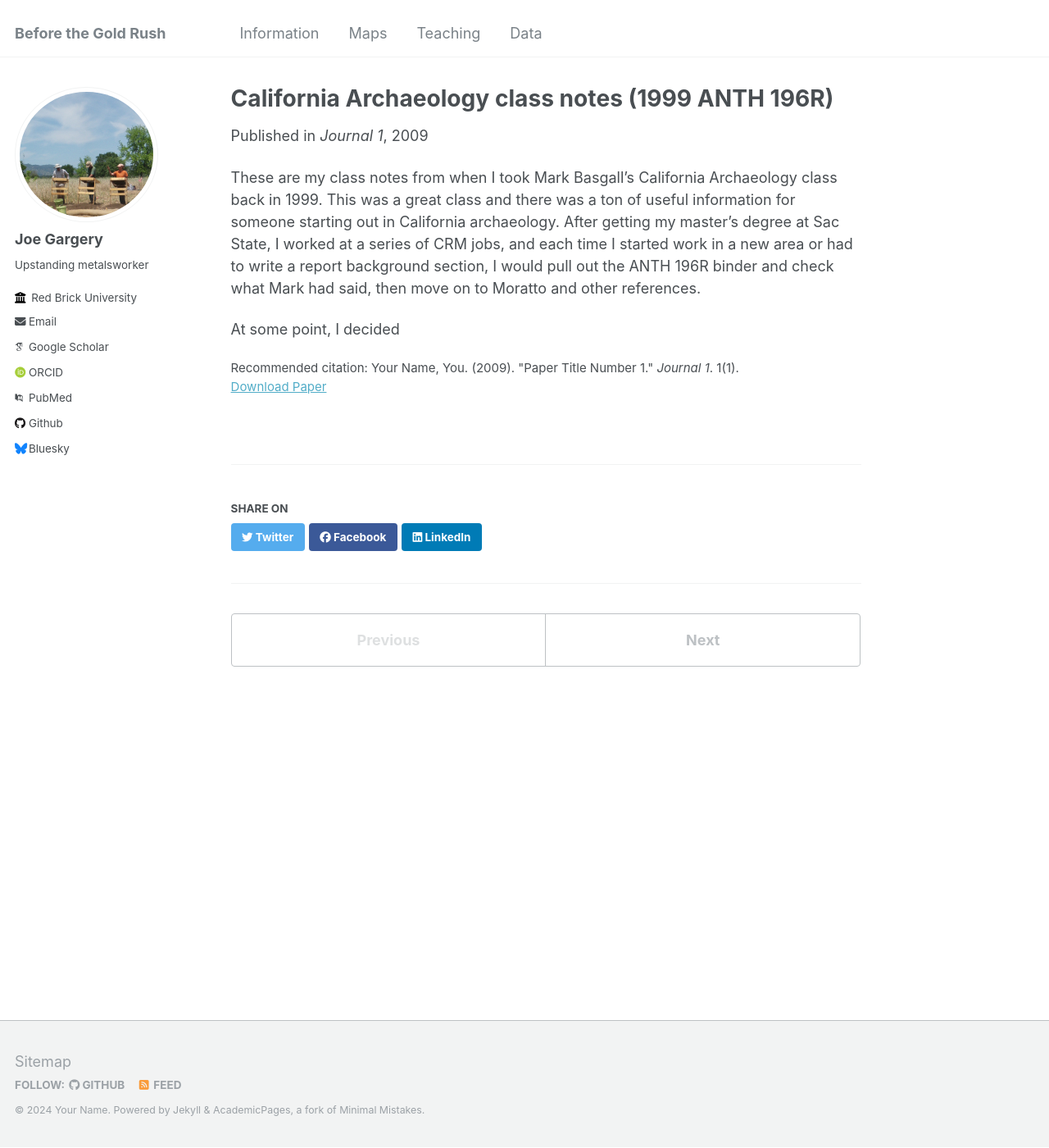
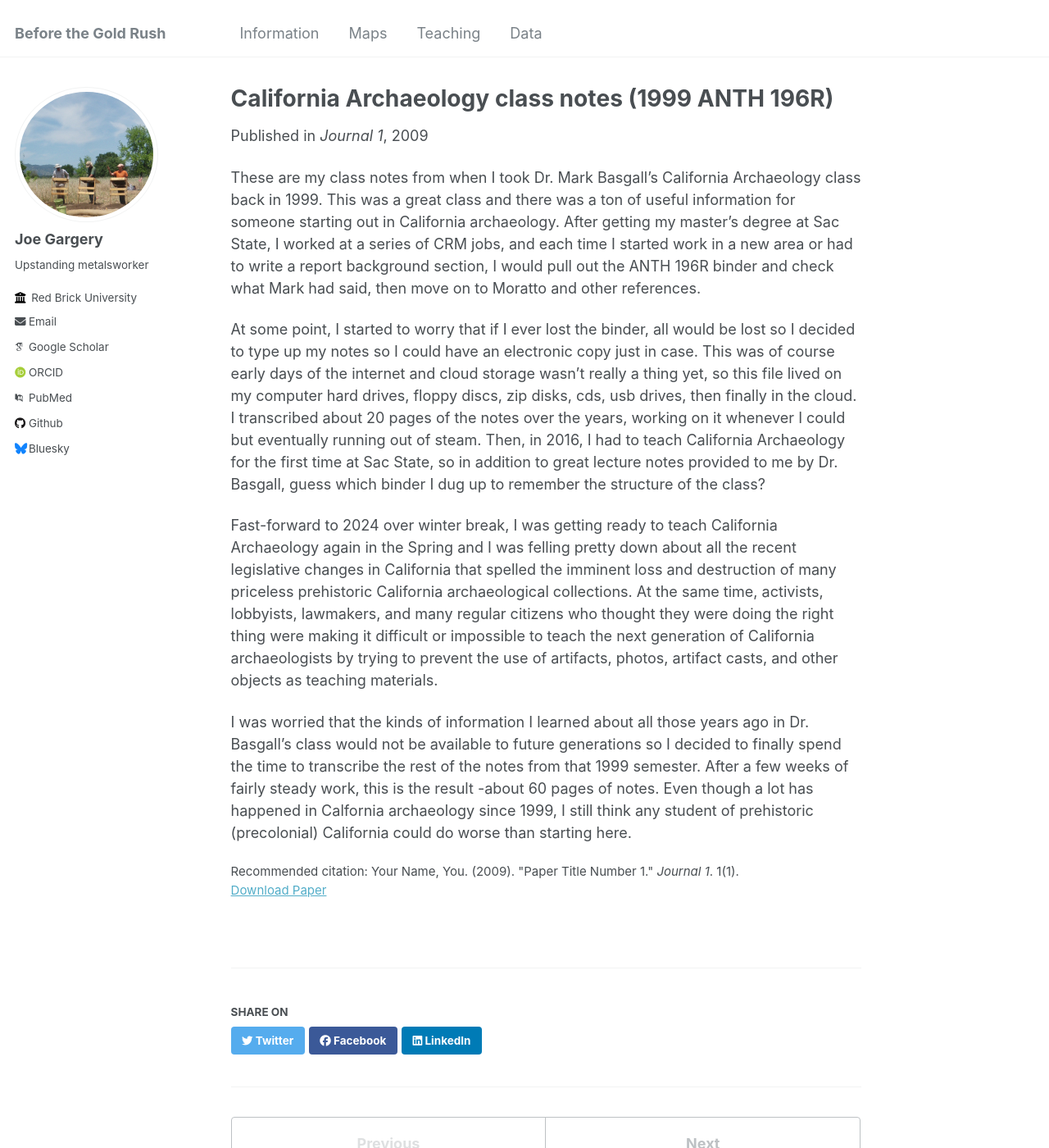
Before and after one commit to csus-arc/csus-arc.github.io, a Jekyll site: the page built from _publications/2009-10-01-paper-title-number-1.md, in a window 1280 px wide and 1400 px high. Shown: the whole window at 82% size. Built offline with Jekyll 4.4.1, drawn with Linux system fonts in a browser that asks for light colours; some web fonts are replaced.

Commit message:
Update 2009-10-01-paper-title-number-1.md

```diff
--- a/_publications/2009-10-01-paper-title-number-1.md
+++ b/_publications/2009-10-01-paper-title-number-1.md
@@ -10,6 +10,10 @@ paperurl: 'http://csus-arc.github.io/files/Basgall1999_myCAarch_notes2024_06_08.
 citation: 'Your Name, You. (2009). &quot;Paper Title Number 1.&quot; <i>Journal 1</i>. 1(1).'
 ---
 
-These are my class notes from when I took Mark Basgall's California Archaeology class back in 1999. This was a great class and there was a ton of useful information for someone starting out in California archaeology. After getting my master's degree at Sac State, I worked at a series of CRM jobs, and each time I started work in a new area or had to write a report background section, I would pull out the ANTH 196R binder and check what Mark had said, then move on to Moratto and other references.
+These are my class notes from when I took Dr. Mark Basgall's California Archaeology class back in 1999. This was a great class and there was a ton of useful information for someone starting out in California archaeology. After getting my master's degree at Sac State, I worked at a series of CRM jobs, and each time I started work in a new area or had to write a report background section, I would pull out the ANTH 196R binder and check what Mark had said, then move on to Moratto and other references.
 
-At some point, I decided
+At some point, I started to worry that if I ever lost the binder, all would be lost so I decided to type up my notes so I could have an electronic copy just in case. This was of course early days of the internet and cloud storage wasn't really a thing yet, so this file lived on my computer hard drives, floppy discs, zip disks, cds, usb drives, then finally in the cloud. I transcribed about 20 pages of the notes over the years, working on it whenever I could but eventually running out of steam. Then, in 2016, I had to teach California Archaeology for the first time at Sac State, so in addition to great lecture notes provided to me by Dr. Basgall, guess which binder I dug up to remember the structure of the class?
+
+Fast-forward to 2024 over winter break, I was getting ready to teach California Archaeology again in the Spring and I was felling pretty down about all the recent legislative changes in California that spelled the imminent loss and destruction of many priceless prehistoric California archaeological collections. At the same time, activists, lobbyists, lawmakers, and many regular citizens who thought they were doing the right thing were making it difficult or impossible to teach the next generation of California archaeologists by trying to prevent the use of artifacts, photos, artifact casts, and other objects as teaching materials.
+
+I was worried that the kinds of information I learned about all those years ago in Dr. Basgall's class would not be available to future generations so I decided to finally spend the time to transcribe the rest of the notes from that 1999 semester. After a few weeks of fairly steady work, this is the result -about 60 pages of notes. Even though a lot has happened in Calfornia archaeology since 1999, I still think any student of prehistoric (precolonial) California could do worse than starting here.
```
